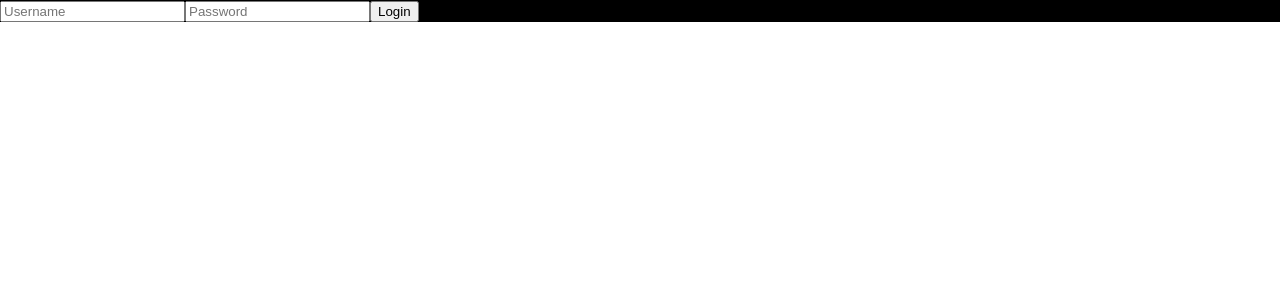
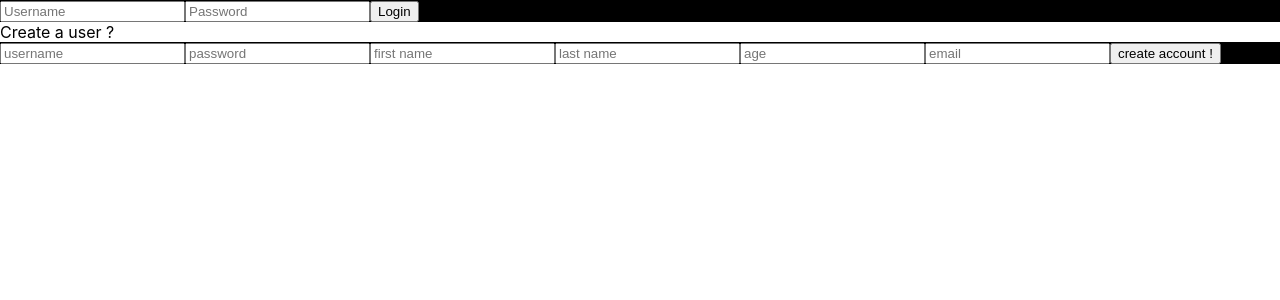
Before and after one commit to DylanBrass/final_php, a React (Create React App) app: page / in a window 1280 px wide. Shown: the top 300 px of the page. Built offline with nearby package versions, Linux system fonts and the light colour scheme.

Commit message:
Finished image

```diff
--- a/src/App.css
+++ b/src/App.css
@@ -1,4 +1,4 @@
-form{
-  color: black;
+form {
+  color: white;
   background-color: black;
 }
--- a/src/App.jsx
+++ b/src/App.jsx
@@ -4,6 +4,7 @@ import ChatRoom from './Components/ChatRoom';
 import ChatDisplay from './Components/ChatDisplay';
 import Login from './Components/Login';
 import DisplayUsers from './Components/DisplayUsers';
+import Register from './Components/Register';
 
 function App() {
   const [isLoggedIn, setIsLoggedIn] = useState(false);
@@ -21,7 +22,15 @@ function App() {
 
   return (
     <div>
-      {!isLoggedIn && <Login onLoginSuccess={handleLoginSuccess} />}
+      {!isLoggedIn && (
+        <>
+          <Login onLoginSuccess={handleLoginSuccess} />
+          <div>
+            Create a user ?
+          </div>
+          <Register onLoginSuccess={handleLoginSuccess} />
+        </>
+      )}
       {isLoggedIn && (
         <>
           <ChatDisplay />
@@ -29,6 +38,7 @@ function App() {
           <DisplayUsers />
           <button onClick={() => {
             sessionStorage.clear();
+            setIsLoggedIn(false);
             window.location.reload()
           }}>Log out</button>
 
--- a/src/Components/ChatRoom.jsx
+++ b/src/Components/ChatRoom.jsx
@@ -1,27 +1,40 @@
-import React, { useState, useEffect } from 'react';
+import React, { useState } from 'react';
 import axios from 'axios';
-import { FlatList, View, Text, ScrollView } from 'react';
 
 
 function ChatRoom() {
   const [messages, setMessages] = useState([]);
-  const [newMessages, setNewMessages] = useState('');
 
 
   const sendMessage = (event) => {
     event.preventDefault();
+    const formData = new FormData();
 
-    console.log(sessionStorage.getItem('user').id)
-    axios.post('http://127.0.0.1:8000/api/messages', {
-      description: event.target.elements.desc.value,
-      sender_id: JSON.parse(sessionStorage.getItem('user')).id,
-      receiver_id: sessionStorage.getItem('targetUser')
+    if (event.target.elements.desc.value != null || event.target.elements.desc.value != "")
+      formData.append('description', event.target.elements.desc.value);
+    else
+      formData.append('description', " ");
+
+    if (event.target.elements.img.files[0] != null) {
+      formData.append('image', event.target.elements.img.files[0]);
+    } else {
+      formData.append('image', "");
+    }
+    formData.append('sender_id', JSON.parse(sessionStorage.getItem('user')).id);
+    formData.append('receiver_id', sessionStorage.getItem('targetUser'));
+
+    axios.post('http://127.0.0.1:8000/api/messages', formData, {
+      headers: {
+        'Content-Type': 'multipart/form-data'
+      }
     })
       .then(response => setMessages([...messages, response.data]))
       .catch(error => console.error(error));
+
     setMessages('');
+    event.target.elements.desc.value = "";
+    event.target.elements.img.value = "";
   };
-
 
 
   return (
@@ -33,7 +46,9 @@ function ChatRoom() {
         <input
           name='desc'
         />
+        <label for="file">Filename:</label>
 
+        <input type="file" name="img" accept=".gif, .jpeg, .jpg, .png" nullable />
         <button type='submit'>Send Message</button>
 
       </form>
@@ -42,7 +57,7 @@ function ChatRoom() {
 
 
 
-    </div>
+    </div >
   );
 }
 
--- /dev/null
+++ b/src/Components/Register.jsx
@@ -0,0 +1,80 @@
+import React from 'react'
+
+import axios from 'axios';
+
+
+function Register({ onLoginSuccess }) {
+
+    const createUser = (event) => {
+
+        event.preventDefault();
+
+        let username = event.target.username.value;
+        let pwd = event.target.pwd.value;
+        let fn = event.target.fn.value;
+        let ln = event.target.ln.value;
+        let age = event.target.age.value;
+        let email = event.target.email.value;
+
+
+
+        axios.post('http://127.0.0.1:8000/api/users', {
+            "username": username,
+            "firstName": fn,
+            "lastName": ln,
+            "age": age,
+            "email": email,
+            "password": pwd
+        })
+            .then((response) => {
+                if (response.status === 201) {
+                    console.log(response);
+                    sessionStorage.setItem('user', JSON.stringify(response.data));
+                    onLoginSuccess(); // Call onLoginSuccess when login is successful
+                }
+            })
+            .catch(function (error) {
+                // handle error
+                console.log(error);
+            });
+
+    }
+
+
+    return (
+        <>
+            <form onSubmit={createUser}>
+                <input
+                    placeholder='username'
+                    name='username'
+                />
+                <input
+                    placeholder='password'
+                    type='password'
+                    name='pwd'
+                />
+                <input
+                    placeholder='first name'
+                    name='fn'
+                />
+                <input
+                    placeholder='last name'
+                    name='ln'
+                />
+                <input
+                    placeholder='age'
+                    name='age'
+                />
+                <input
+                    placeholder='email'
+                    name='email'
+                />
+
+                <button type="submit">create account !</button>
+
+            </form>
+        </>
+    )
+}
+
+export default Register
```
Also changed, not shown: src/Components/DisplayMessages.jsx (+14 -2 lines).
